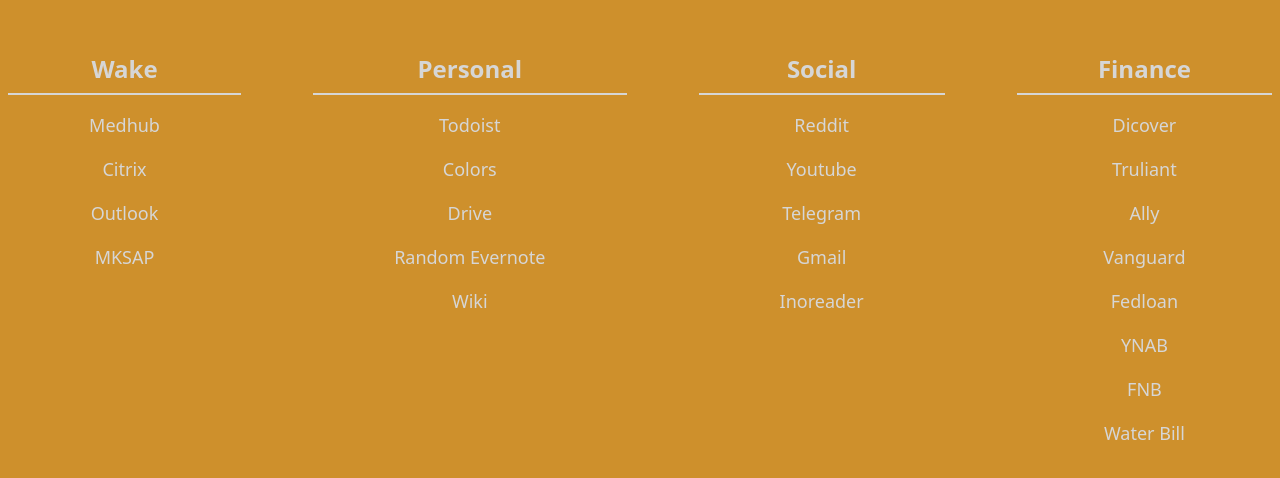
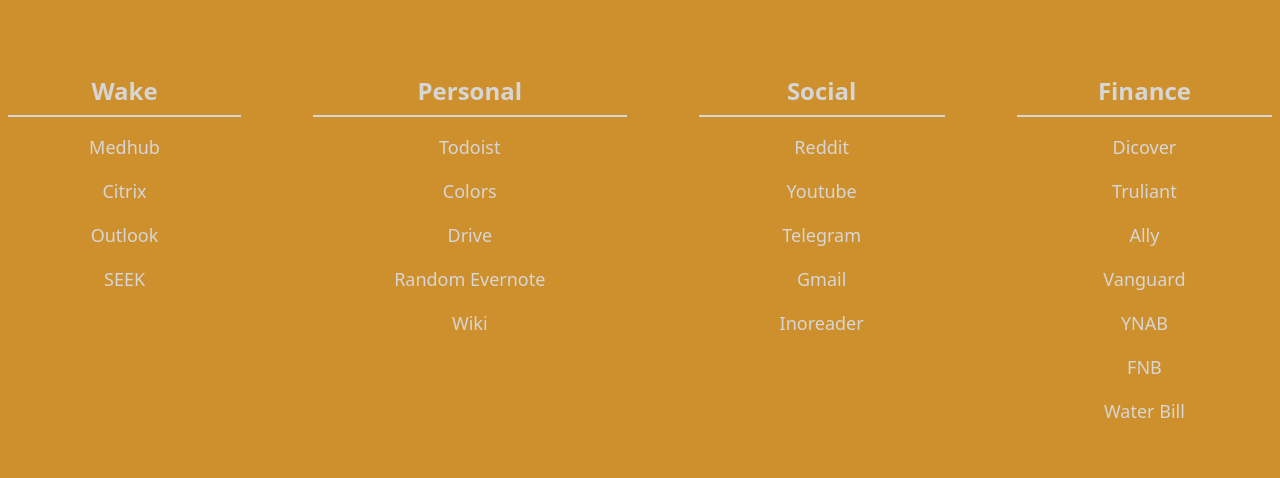
Before and after one commit to kangruixiang/sveltestartpage, a Svelte app: page / in a window 1280 px wide. Shown: the part 154-632 px from the top of the page. Built offline with nearby package versions, Linux system fonts and the light colour scheme; the HTML template or start-up script is replaced by a standard one; a web font is replaced by a local one.

Commit message:
updated SEEK

```diff
--- a/src/App.svelte
+++ b/src/App.svelte
@@ -61,8 +61,8 @@
         url: "https://outlook.office365.com",
       },
       {
-        name: "MKSAP",
-        url: "https://mksap18.acponline.org/",
+        name: "SEEK",
+        url: "https://seek.chestnet.org/Users/Home.aspx",
       },
     ],
     personal: [
@@ -127,10 +127,6 @@
         url: "https://investor.vanguard.com/my-account/log-on",
       },
       {
-        name: "Fedloan",
-        url: "https://accountaccess.myfedloan.org/accountAccess/index.cfm?event=common.home",
-      },
-      {
         name: "YNAB",
         url: "https://app.youneedabudget.com/",
       },
```
Also changed, not shown: 3 other files (tests, documents, lock files or other folders).
